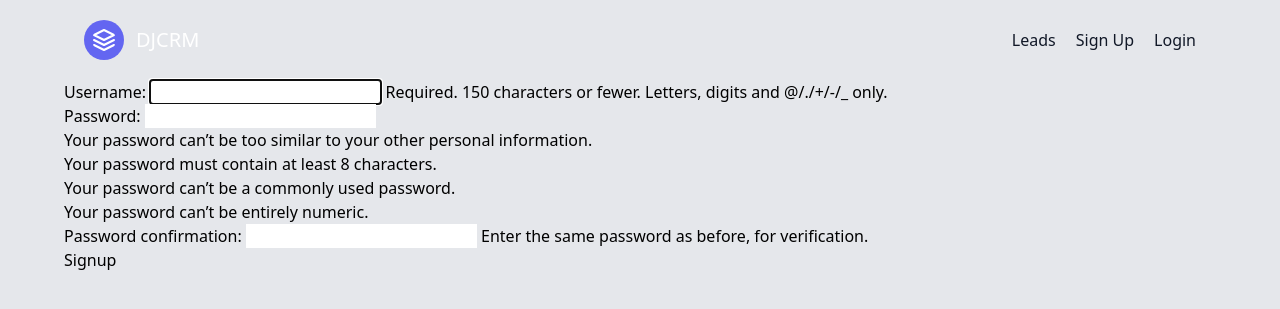
After one commit to finan-meharena/basic-CRM, a Django app: page /signup/ in a window 1280 px wide. The commit adds this page. Shown: the top 309 px of the page. Run offline with Django 3.2, Linux system fonts and the light colour scheme; some libraries are stand-ins or nearby versions.

Commit message:
added register,login and logout views

```diff
--- a/djcrm/settings.py
+++ b/djcrm/settings.py
@@ -116,3 +116,4 @@ STATIC_ROOT = "static_root"
 
 AUTH_USER_MODEL = 'leads.User'
 EMAIL_BACKEND = "django.core.mail.backends.console.EmailBackend"
+LOGIN_REDIRECT_URL = '/leads'
--- a/djcrm/urls.py
+++ b/djcrm/urls.py
@@ -1,13 +1,17 @@
 from django.conf import settings
 from django.conf.urls.static import static
 from django.contrib import admin
+from django.contrib.auth.views import LoginView, LogoutView
 from django.urls import path, include
-from leads.views import LandingPageView
+from leads.views import LandingPageView, SignupView
 
 urlpatterns = [
     path("", LandingPageView.as_view(), name="landing-page"),
     path('admin/', admin.site.urls),
     path("leads/", include('leads.urls', namespace="leads")),
+    path("signup/", SignupView.as_view(), name="signup"),
+    path("login/", LoginView.as_view(), name='login'),
+    path("logout/", LogoutView.as_view(), name='logout'),
 ]
 
 if settings.DEBUG:
--- a/leads/forms.py
+++ b/leads/forms.py
@@ -1,5 +1,6 @@
 from django import forms
-from .models import Lead
+from django.contrib.auth.forms import UserCreationForm, UsernameField
+from .models import Lead, User
 
 
 class LeadModelForm(forms.ModelForm):
@@ -16,3 +17,9 @@ class LeadForm(forms.Form):
     first_name = forms.CharField()
     last_name = forms.CharField()
     age = forms.IntegerField(min_value=0)
+
+class CustomUserCreationForm(UserCreationForm):
+    class Meta:
+        model = User
+        fields = ("username",)
+        field_classes = {"username" : UsernameField}
--- a/leads/models.py
+++ b/leads/models.py
@@ -22,7 +22,6 @@ class Lead(models.Model):
     def __str__(self):
         return self.first_name
 
-
     # SOURCE_CHOICES = (
     #     ('YouTube', "YouTube"),
     #     ("Google", "Google"),
--- a/leads/views.py
+++ b/leads/views.py
@@ -1,4 +1,5 @@
 from django.core.mail import send_mail
+from django.contrib.auth.forms import UserCreationForm
 from django.db.models.base import Model as Model
 from django.db.models.query import QuerySet
 from django.http import HttpResponse
@@ -6,11 +7,18 @@ from django.views import generic
 from django.shortcuts import render, redirect
 from django.urls import reverse
 from .models import Lead, Agent
-from .forms import LeadForm, LeadModelForm
+from .forms import LeadForm, LeadModelForm, CustomUserCreationForm
 
 # CRUD -> Create, Retrieve, Update , Delete + List
 
 # Class Based Views
+
+class SignupView(generic.CreateView):
+    template_name = "registration/signup.html"
+    form_class = CustomUserCreationForm
+
+    def get_success_url(self):
+        return reverse("leads:lead-list")
 
 class LandingPageView(generic.TemplateView):
     template_name = "landing_page.html"
--- a/templates/leads/lead_delete.html
+++ b/templates/leads/lead_delete.html
@@ -9,7 +9,7 @@
         {{ form.as_p }}
         <button class="flex text-white bg-red-200 border-0  my-3 py-2 px-6 focus:outline-none hover:bg-red-600 rounded">
            Delete
-          </button>
+        </button>
     </form>
 
 {% endblock content %}
--- a/templates/navbar.html
+++ b/templates/navbar.html
@@ -8,14 +8,18 @@
       </a>
       <nav class="md:ml-auto flex flex-wrap items-center text-base justify-center">
           <a href="{% url "leads:lead-list" %}" class="mr-5 hover:text-blue-700">Leads</a>
-        <a class="mr-5 hover:text-blue-700">Sign Up</a>
+          {% if request.user.is_authenticated %}
+              <p>Logged in as : {{request.user.username}} </p>
+              <a href="{% url "logout" %}" class="inline-flex items-center focus:outline-none ml-3 hover:text-red-700 rounded text-base mt-4 md:mt-0">
+                Logout
+              </a>
+           {% else %}
+           <a  href="{% url "signup" %}" class="mr-5 hover:text-blue-700">Sign Up</a>
+           <a href="{% url "login" %}" class="inline-flex items-center focus:outline-none hover:text-blue-700 rounded text-base mt-4 md:mt-0">
+             Login
+           </a>
+          {% endif %}
+      </nav>
 
-      </nav>
-      <a href="#" class="inline-flex items-center  border-0 py-1 px-3 focus:outline-none hover:text-blue-700 rounded text-base mt-4 md:mt-0">
-        Login
-        <svg fill="none" stroke="currentColor" stroke-linecap="round" stroke-linejoin="round" stroke-width="2" class="w-4 h-4 ml-1" viewBox="0 0 24 24">
-          <path d="M5 12h14M12 5l7 7-7 7"></path>
-        </svg>
-      </a>
     </div>
   </header>
--- /dev/null
+++ b/templates/registration/signup.html
@@ -0,0 +1,9 @@
+{% extends "base.html" %}
+
+{% block content %}
+    <form  method="post">
+        {% csrf_token %}
+        {{ form.as_p }}
+        <button type="submit"> Signup </button>
+    </form>
+{% endblock content %}
```
Also changed, not shown: templates/registration/login.html (added, +9 -0 lines).
